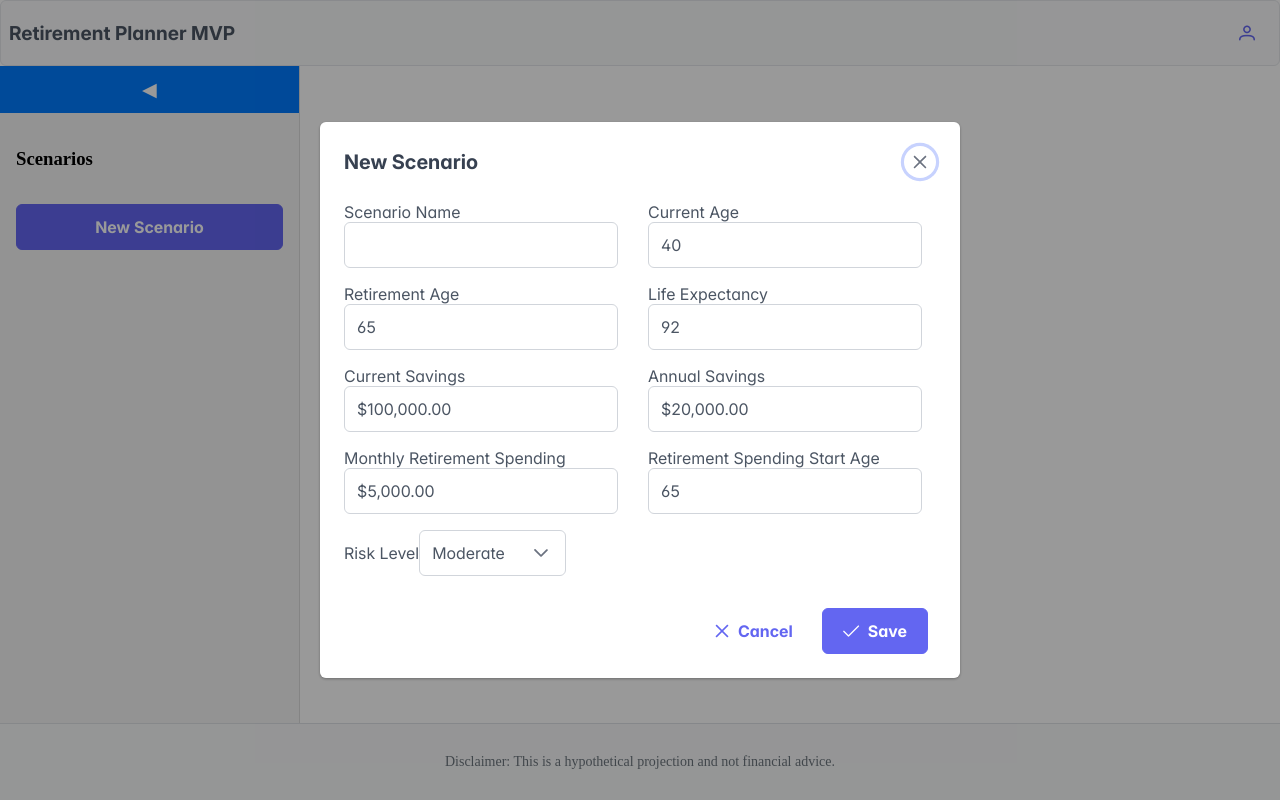
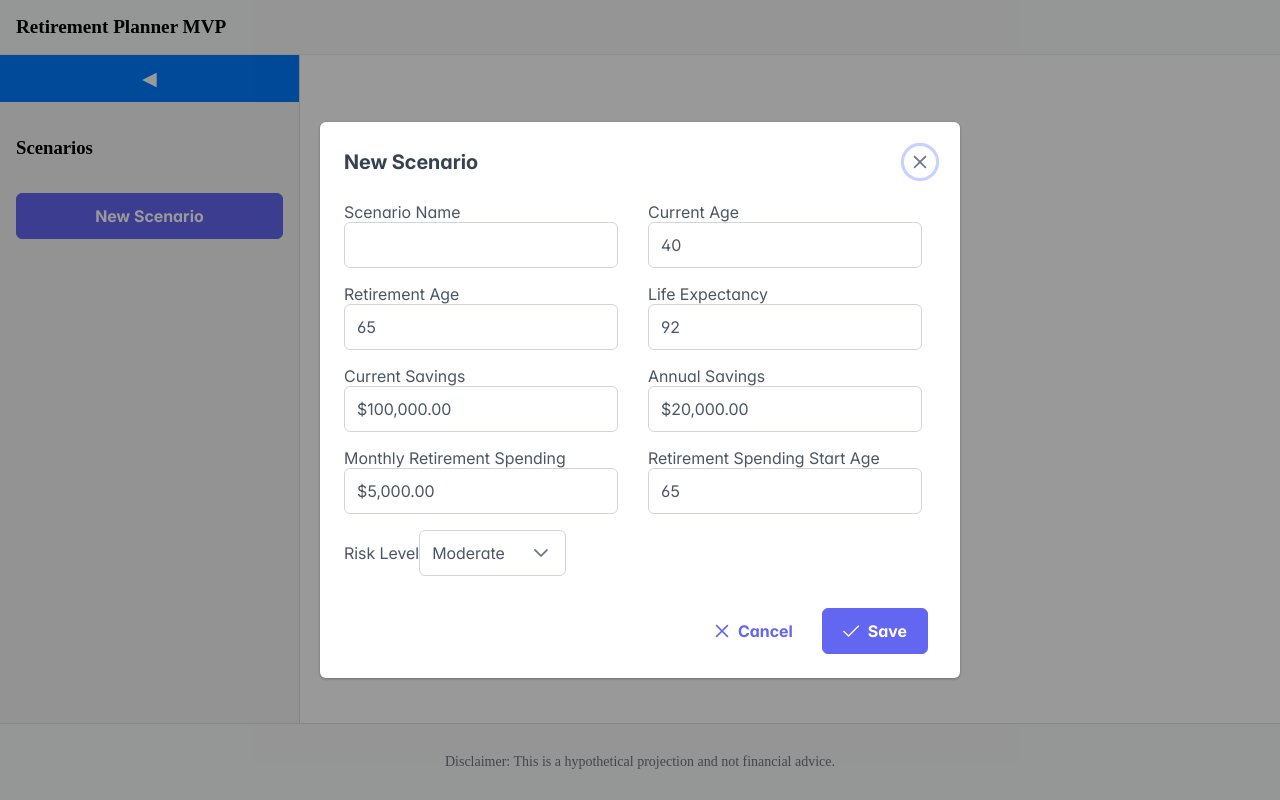
Before and after one commit to remackgeek/retirement-planner, a React (Vite) app: page / in a window 1280 px wide. Built offline with nearby package versions, Linux system fonts and the light colour scheme.

Commit message:
simplify header

```diff
--- a/src/components/AppContent/AppContent.tsx
+++ b/src/components/AppContent/AppContent.tsx
@@ -1,5 +1,5 @@
 import styled from 'styled-components';
-import Menu from '../Menu/Menu';
+import AppHeader from '../AppHeader/AppHeader';
 import Content from '../Content/Content';
 import Sidebar from '../Sidebar/Sidebar';
 import Footer from '../Footer';
@@ -19,7 +19,7 @@ const ContentArea = styled.div`
 const AppContent: React.FC = () => {
   return (
     <AppContentContainer>
-      <Menu />
+      <AppHeader />
       <ContentArea>
         <Sidebar />
         <Content />
--- /dev/null
+++ b/src/components/AppHeader/AppHeader.tsx
@@ -0,0 +1,16 @@
+import React from 'react';
+import styled from 'styled-components';
+
+const HeaderContainer = styled.header`
+  padding: 1rem;
+  background-color: #f8f9fa;
+  border-bottom: 1px solid #e9ecef;
+  font-weight: bold;
+  font-size: 1.2rem;
+`;
+
+const AppHeader: React.FC = () => {
+  return <HeaderContainer>Retirement Planner MVP</HeaderContainer>;
+};
+
+export default AppHeader;
--- a/src/components/Menu/Menu.tsx
+++ /dev/null
@@ -1,58 +0,0 @@
-import React, { useRef } from 'react';
-import { Menubar } from 'primereact/menubar';
-import type { MenuItem } from 'primereact/menuitem';
-import { Menu } from 'primereact/menu';
-import { Button } from 'primereact/button';
-
-const MenuComponent: React.FC = () => {
-  const personMenuRef = useRef<Menu>(null);
-
-  const personMenuItems: MenuItem[] = [
-    {
-      label: 'Profile',
-      icon: 'pi pi-user',
-      command: () => console.log('Profile clicked'),
-    },
-    {
-      label: 'Settings',
-      icon: 'pi pi-cog',
-      command: () => console.log('Settings clicked'),
-    },
-    {
-      separator: true,
-    },
-    {
-      label: 'Logout',
-      icon: 'pi pi-sign-out',
-      command: () => console.log('Logout clicked'),
-    },
-  ];
-
-  const showPersonMenu = (event: React.MouseEvent) => {
-    personMenuRef.current?.show(event);
-  };
-
-  return (
-    <>
-      <Menubar
-        start={<div style={{ fontWeight: 'bold', fontSize: '1.2rem' }}>Retirement Planner MVP</div>}
-        end={
-          <Button
-            icon="pi pi-user"
-            onClick={showPersonMenu}
-            text
-            rounded
-          />
-        }
-      />
-      <Menu
-        ref={personMenuRef}
-        model={personMenuItems}
-        popup
-        popupAlignment="right"
-      />
-    </>
-  );
-};
-
-export default MenuComponent;
```
Also changed, not shown: 1 other file (tests, documents, lock files or other folders).
